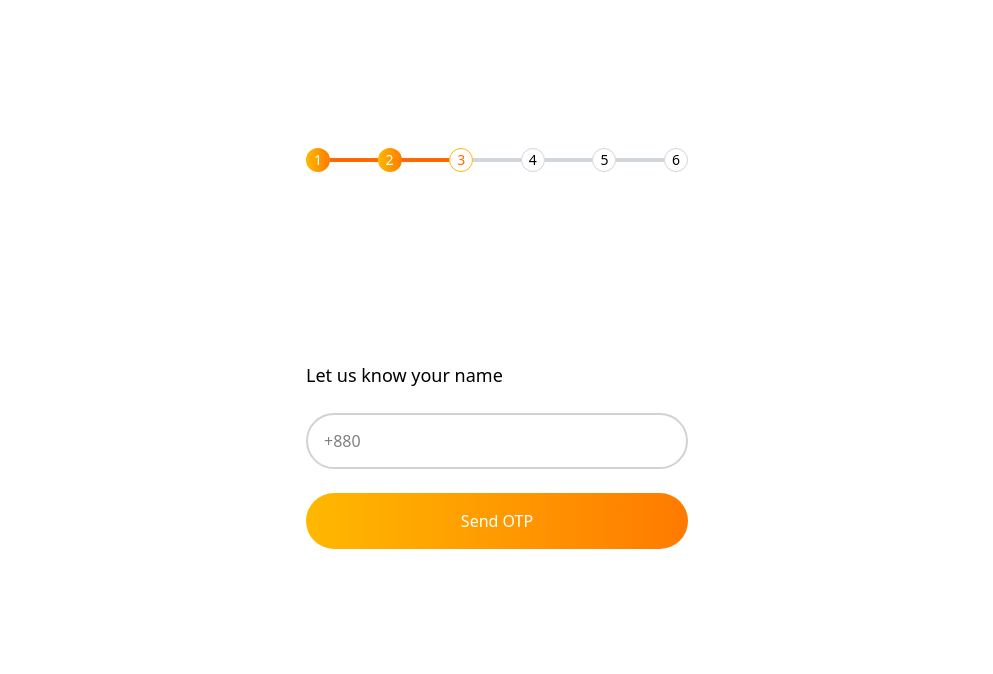
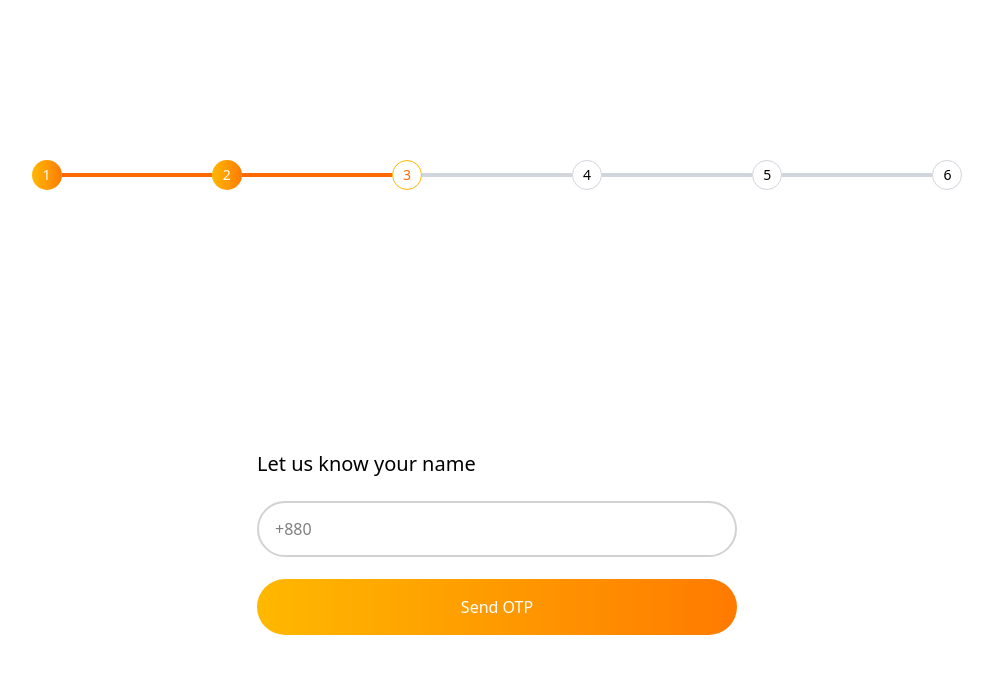
Before and after one commit to MehediHasanMridha/Fooderu_boys, a React (Vite) app: page / in a window 1280 px wide. Shown: the top 674 px of the page, without its empty margins (143-1136 px from the left). Built offline with nearby package versions, Linux system fonts and the light colour scheme.

Commit message:
make it responsive for all devices

```diff
--- a/src/App.jsx
+++ b/src/App.jsx
@@ -2,17 +2,19 @@ import Step from "./Step";
 
 function App() {
   return (
-    <div className="w-[382px] mx-auto mt-[132px]">
+    <div className="w-[382px] md:w-[660px] lg:w-[942px] mx-auto mt-[132px] md:mt-[189px] lg:mt-[144px]">
       <Step />
       {/* input field and button */}
-      <div className="mt-[173px]">
-        <h1 className="text-lg font-medium leading-7">Let us know your name</h1>
+      <div className="mt-[173px] md:mt-[215px] lg:mt-[244px] mx-auto w-[382px] md:w-[452px] lg:w-[480px]">
+        <h1 className="text-lg md:text-[18.8px] lg:text-xl font-medium leading-7">
+          Let us know your name
+        </h1>
         <input
-          className="border-[#D2D2D2] border-2 rounded-[100px] w-[382px] h-[56px] px-4 my-6"
+          className="border-[#D2D2D2] border-2 rounded-[100px] w-full h-[56px] px-4 my-6 md:my-[22.6px]"
           type="text"
           placeholder="+880"
         />
-        <button className="rounded-[100px] w-[382px] h-[56px] bg-gradient-to-r from-[#FFB800] to-[#FF7A00] text-white">
+        <button className="rounded-[100px] w-full h-[56px] bg-gradient-to-r from-[#FFB800] to-[#FF7A00] text-white">
           Send OTP
         </button>
       </div>
--- a/src/Step.jsx
+++ b/src/Step.jsx
@@ -2,13 +2,13 @@ const Step = () => {
   const steps = [1, 2, 3, 4, 5, 6];
   const currentStep = 3; // Example: Step 3 is active
   return (
-    <div className="flex items-center justify-center space-x-0 p-4 rounded-md">
+    <div className=" md:w-[660px] lg:w-[942px] flex items-center justify-center space-x-0 p-4 rounded-md">
       {steps.map((step, index) => (
         <div key={step} className="flex items-center gap-0 text-sm">
           {/* Line before each step except the first */}
           {index !== 0 && (
             <div
-              className={`h-1 w-[47.6px] ${
+              className={`h-1 w-[47.6px] md:w-[95.8px] lg:w-[150px] ${
                 step <= currentStep ? "bg-orange-500" : "bg-gray-300"
               }`}
             ></div>
@@ -16,7 +16,7 @@ const Step = () => {
 
           {/* Step circle */}
           <div
-            className={`w-6 h-6 flex items-center justify-center rounded-full border ${
+            className={`w-6 md:w-[30.16px] h-6 md:h-[30.16px] flex items-center justify-center rounded-full border ${
               step < currentStep
                 ? " bg-gradient-to-r from-[#FFB800] to-[#FF7A00] text-white border-none"
                 : step === currentStep
```
